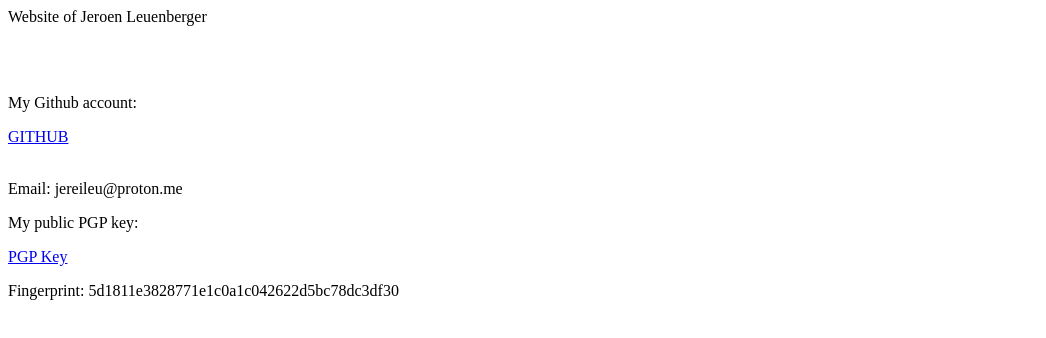
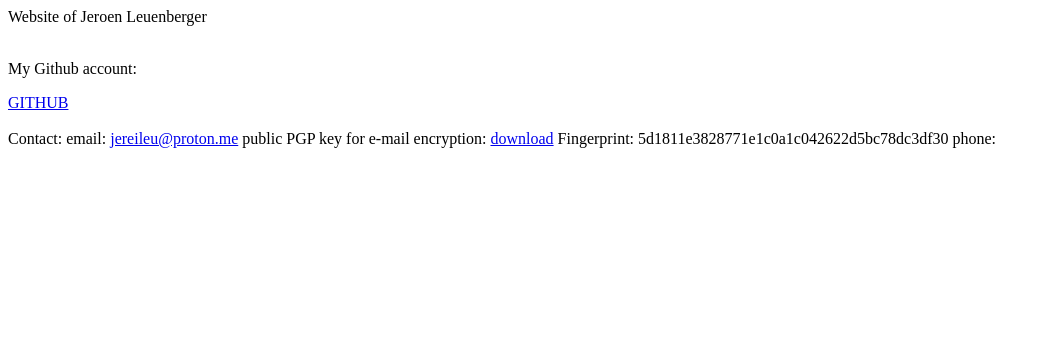
Before and after one commit to Jero075/jero075.github.io, a plain HTML site: page index.html in a window 1280 px wide. Shown: the whole page, without its empty margins (0-1046 px from the left). Drawn offline with Linux system fonts and the light colour scheme.

Commit message:
Update index.html

```diff
--- a/index.html
+++ b/index.html
@@ -4,16 +4,19 @@
     <title>Jeroen Leuenberger</title>
   </head>
   <body>
-    <p1>Website of Jeroen Leuenberger</p>
+    <b1>Website of Jeroen Leuenberger</b1>
     <br>
     <br>
     <p>My Github account:</p>
     <a href=https://github.com/Jero075>GITHUB</a>
     <br>
     <br>
-    <p>Email: jereileu@proton.me</p>
-    <p>My public PGP key:<p>
-    <a href="PublicPGPKey.asc" download>PGP Key</a>
-    <p>Fingerprint: 5d1811e3828771e1c0a1c042622d5bc78dc3df30</p>
+    <form>
+      Contact:
+      email: <a href="mailto:jereileu@proton.me">jereileu@proton.me</a>
+        public PGP key for e-mail encryption: <a href="PublicPGPKey.asc" download>download</a>
+          Fingerprint: 5d1811e3828771e1c0a1c042622d5bc78dc3df30
+      phone:
+    </form>
   </body>
 </html>
```
